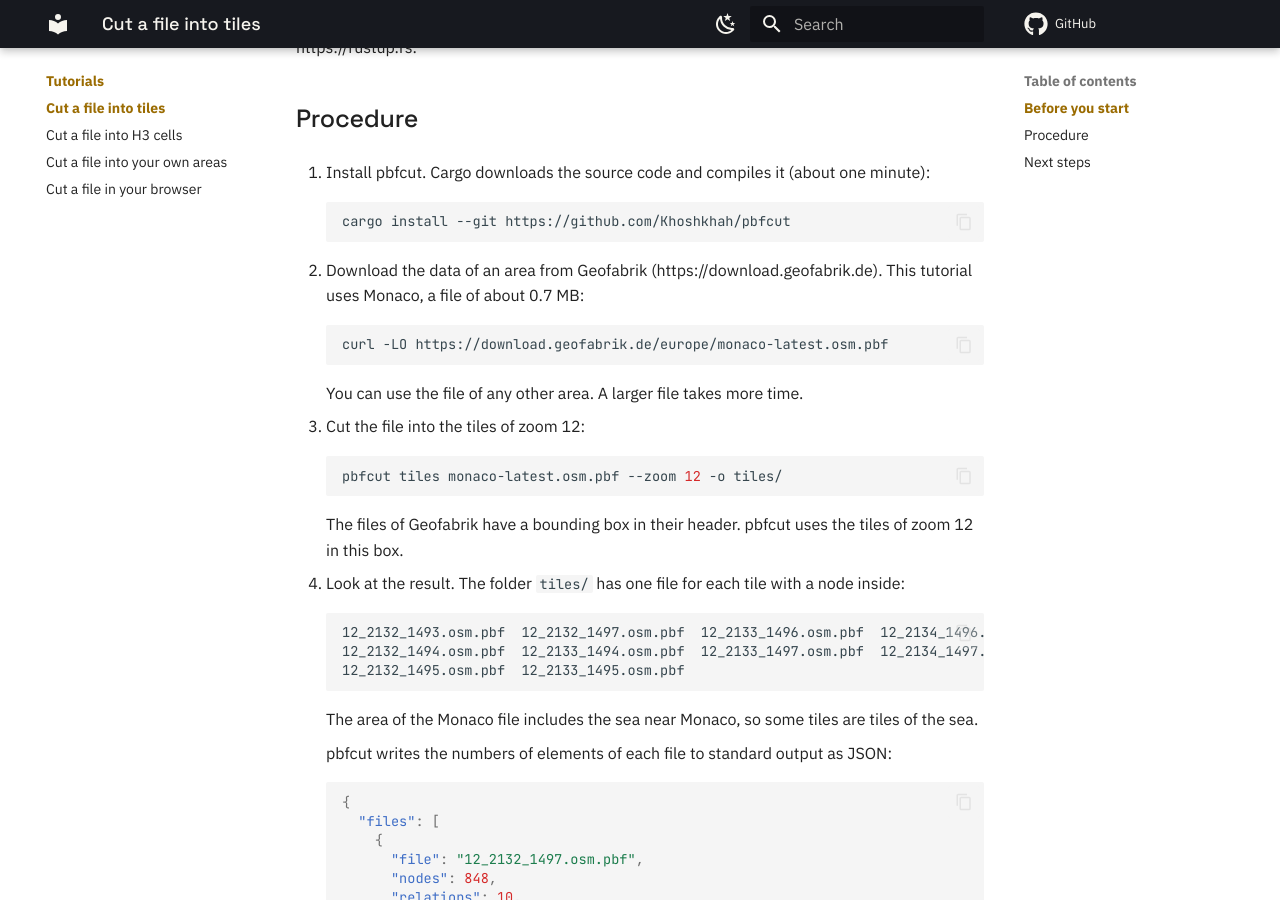
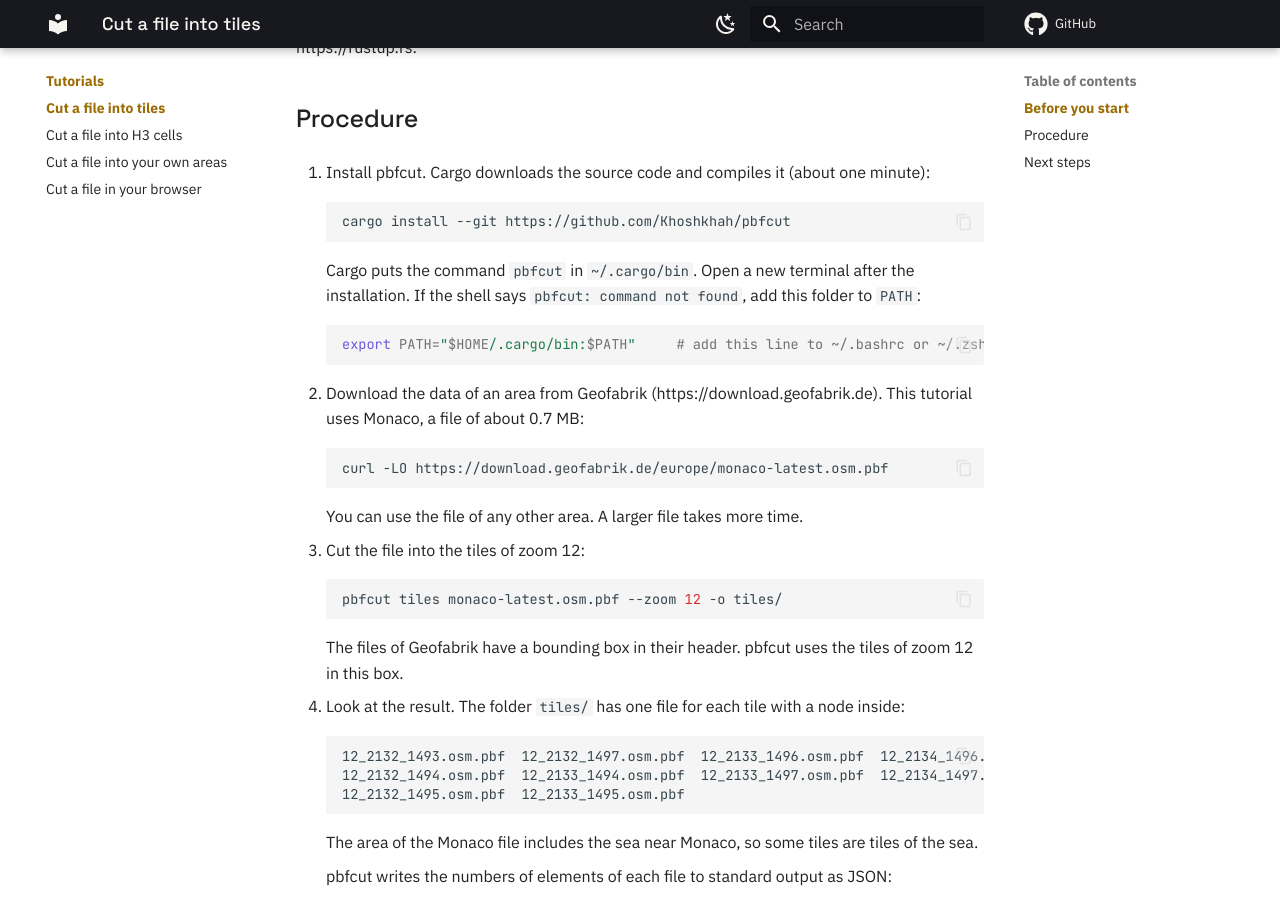
Before and after one commit to Khoshkhah/pbfcut, an MkDocs documentation site: the page built from docs/tutorials/cut-to-tiles.md, in a window 1280 px wide and 900 px high, scrolled down 360 px. Built offline with MkDocs 1.6.1 and Material for MkDocs 9.7.7, drawn with Linux system fonts in a browser that asks for light colours; comment, search, counter and statistics services are not loaded.

Commit message:
Docs: the folder ~/.cargo/bin must be in PATH after cargo install
Co-Authored-By: Claude Sonnet 5.5 <noreply@anthropic.com>

````diff
--- a/docs/tutorials/cut-to-tiles.md
+++ b/docs/tutorials/cut-to-tiles.md
@@ -13,6 +13,13 @@ You must have Rust and its package manager Cargo. To install them, follow the st
 
     ```bash
     cargo install --git https://github.com/Khoshkhah/pbfcut
+    ```
+
+    Cargo puts the command `pbfcut` in `~/.cargo/bin`. Open a new terminal after the installation. If the shell says
+    `pbfcut: command not found`, add this folder to `PATH`:
+
+    ```bash
+    export PATH="$HOME/.cargo/bin:$PATH"     # add this line to ~/.bashrc or ~/.zshrc
     ```
 
 2. Download the data of an area from Geofabrik (https://download.geofabrik.de). This tutorial uses Monaco, a file of
````
Also changed, not shown: README.md (+7 -0 lines).
